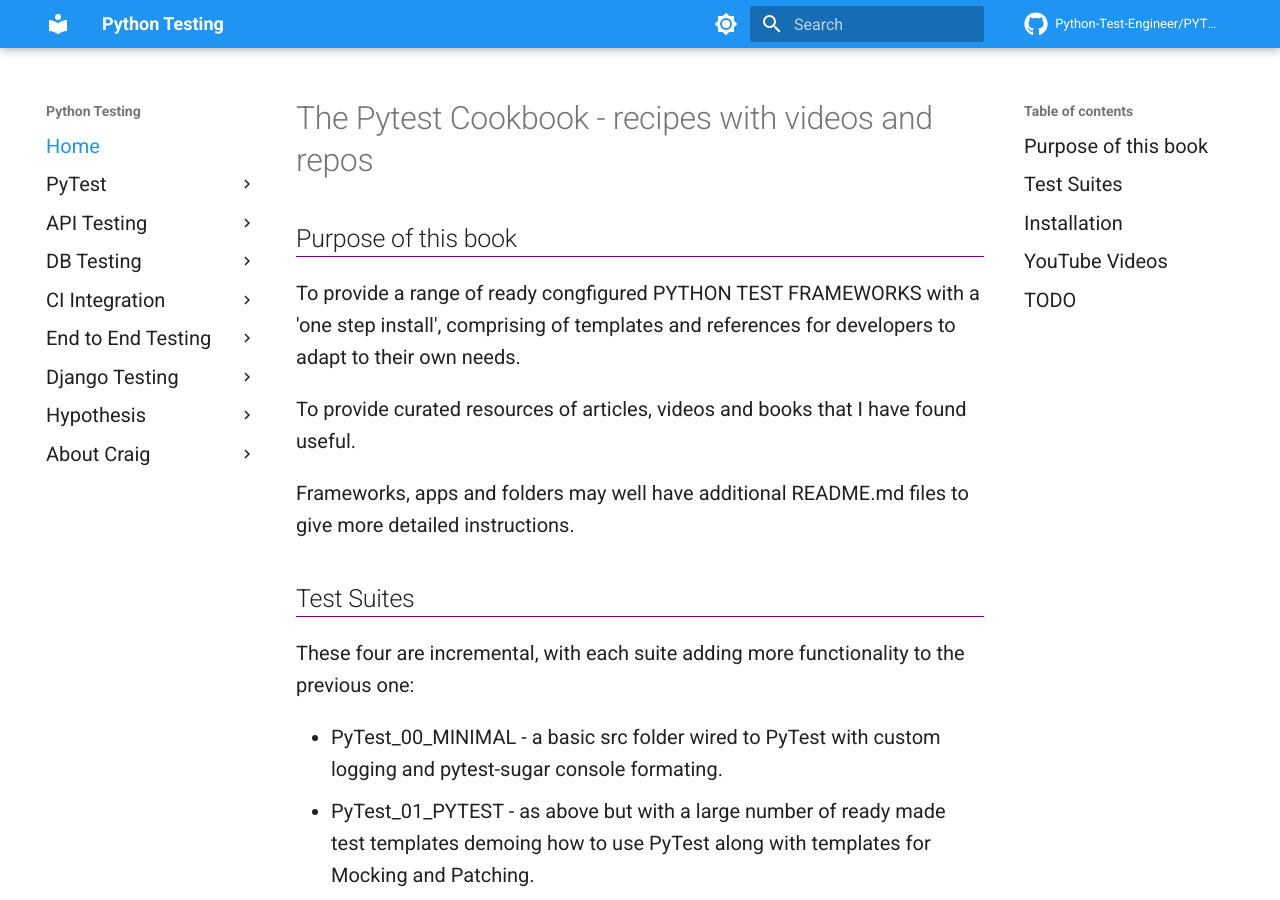
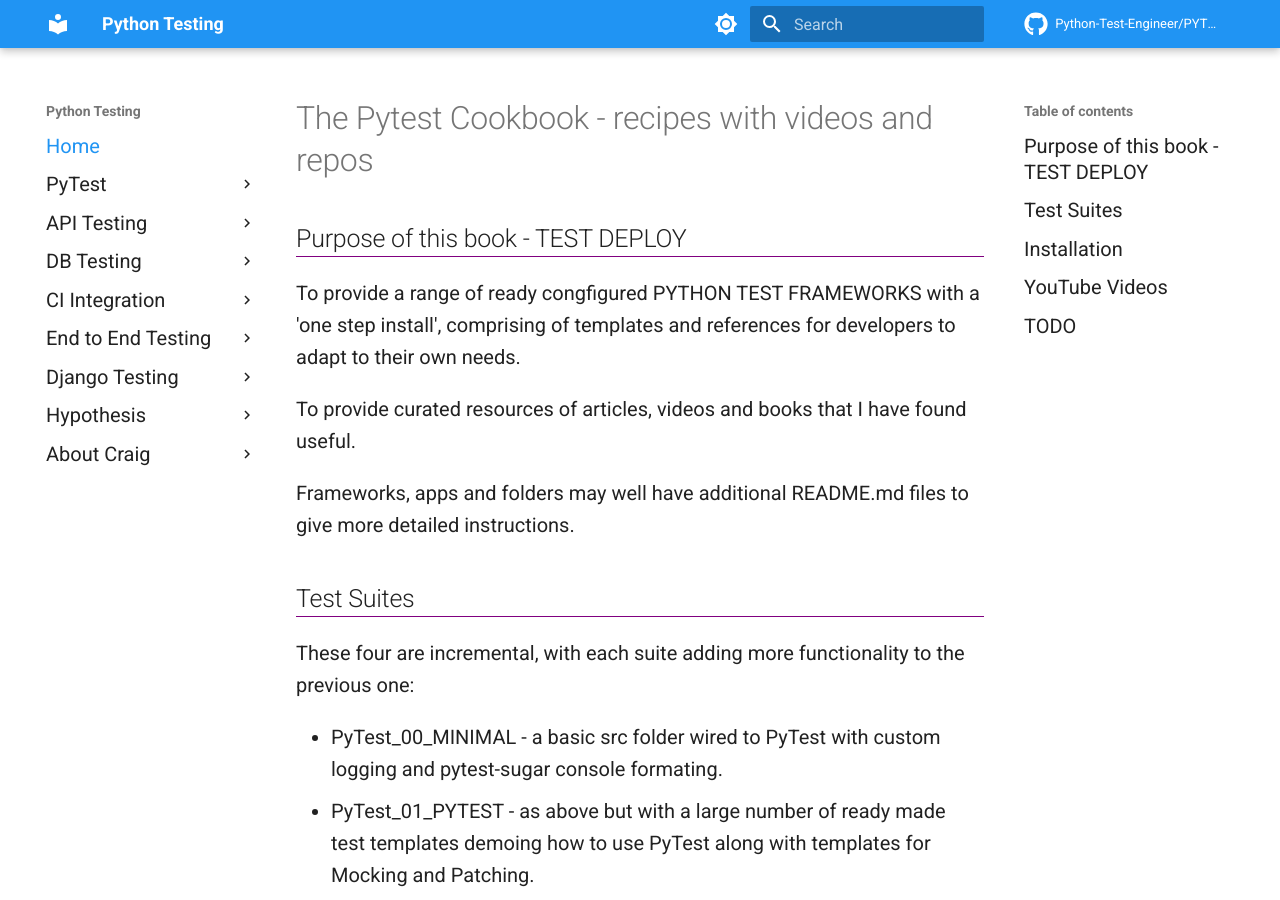
Before and after one commit to Python-Test-Engineer/PyTest-Cookbook, an MkDocs documentation site: the page built from docs/index.md, in a window 1280 px wide and 900 px high. Built offline with MkDocs 1.6.1 and Material for MkDocs 9.7.7, drawn with Linux system fonts in a browser that asks for light colours; comment, search, counter and statistics services are not loaded.

Commit message:
deploy test

```diff
--- a/docs/index.md
+++ b/docs/index.md
@@ -1,6 +1,6 @@
 # The Pytest Cookbook - recipes with videos and repos
 
-## Purpose of this book
+## Purpose of this book - TEST DEPLOY
 
 To provide a range of ready congfigured PYTHON TEST FRAMEWORKS with a 'one step install', comprising of templates and references for developers to adapt to their own needs.
 
```
Also changed, not shown: site/index.html, site/search/search_index.json, 1 other file.
